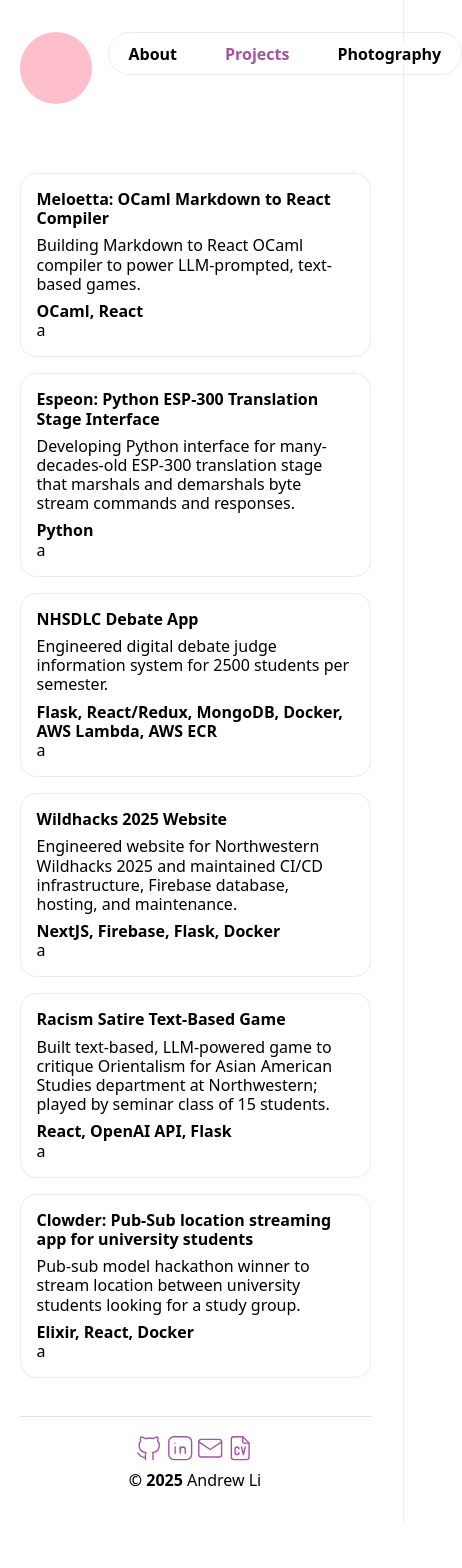
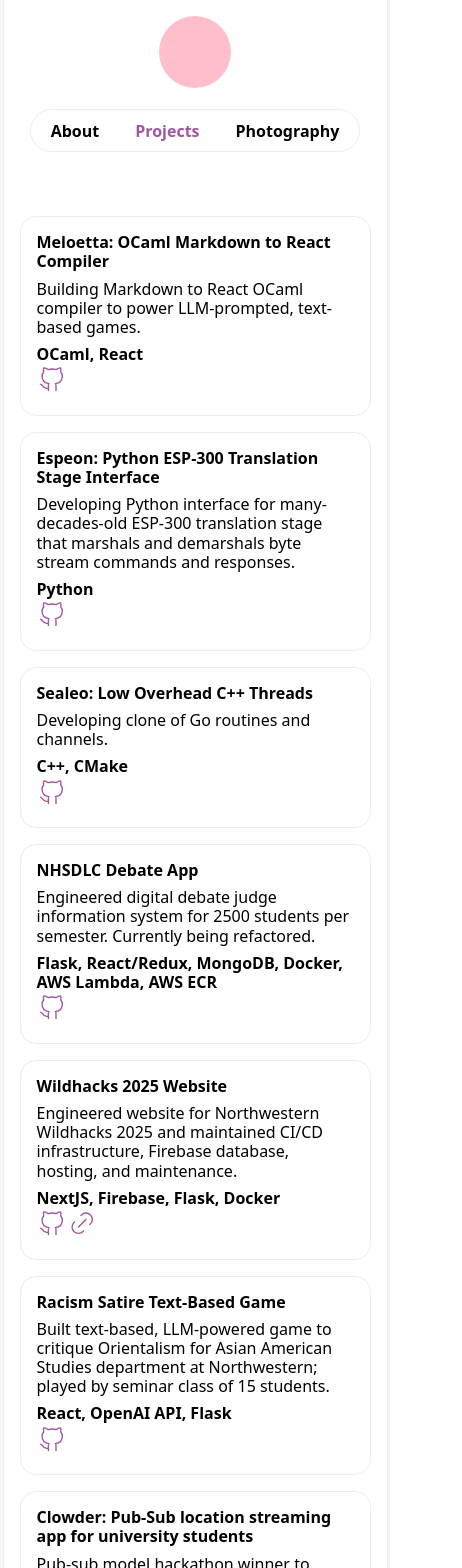
Before and after one commit to andrlime/personal-website, a React (Vite) app: page /projects in a window 390 px wide. Shown: the top 1568 px of the page, 462 px wide, since content can reach past the window. Before the commit the page ends 1523 px from the top, so only its background shows below. Built offline with nearby package versions, Linux system fonts and the light colour scheme.

Commit message:
mobile optimisation and add links to projects

```diff
--- a/src/app.scss
+++ b/src/app.scss
@@ -13,7 +13,7 @@
   border-left: 0.5px solid colors.$border-light;
   border-right: 0.5px solid colors.$border-light;
 
-  padding: 2rem;
+  padding: 1rem;
 
   width: 90vw;
   @include breakpoints.sm {
--- a/src/components/experience/experience.scss
+++ b/src/components/experience/experience.scss
@@ -2,11 +2,10 @@
 @use "@/shared/breakpoints";
 
 .experience_box__box {
-    border: 0.5px solid colors.$border-light;
+    border: 1px solid colors.$border-light;
     border-radius: 20px;
     padding: 0.8rem;
 
-    width: 100%;
     @include breakpoints.md {
       width: 50%;
     }
--- a/src/components/navigation/navigation.scss
+++ b/src/components/navigation/navigation.scss
@@ -3,21 +3,33 @@
 
 .navigation_bar__container {
     display: flex;
+    flex-wrap: wrap;
     gap: 1rem;
+
+    flex-direction: column;
+    @include breakpoints.xs {
+        flex-direction: row;
+    }
     // align-items: center;
 }
 
 .navigation_bar__bar {
     display: flex;
-    gap: 1rem;
+    flex-wrap: wrap;
+    justify-content: center;
+    align-items: center;
+
+    gap: 0.25rem;
     justify-self: center;
 
     height: fit-content;
     margin: 0 auto;
     padding: 0.25rem;
 
-    border-radius: 10000px;
+    border-radius: 24px;
     border: 1.5px solid colors.$border-light;
+
+    width: fit-content;
 }
 
 .navigation_bar__picture {
--- a/src/components/socials/GithubIcon.tsx
+++ b/src/components/socials/GithubIcon.tsx
@@ -1,8 +1,12 @@
 import { IconBrandGithub } from "@tabler/icons-react";
 import IconWrapper from "./IconWrapper";
 
-export const GithubIcon = () => (
-  <IconWrapper href="https://github.com/andrlime/" IconComponent={IconBrandGithub} />
+interface IIcon {
+  link: string;
+}
+
+export const GithubIcon: React.FC<IIcon> = ({link}) => (
+  <IconWrapper href={link} IconComponent={IconBrandGithub} />
 );
 
 export default GithubIcon;
--- a/src/components/socials/IconWrapper.tsx
+++ b/src/components/socials/IconWrapper.tsx
@@ -5,11 +5,13 @@
 interface IIconWrapper {
   href: string;
   IconComponent: Icon;
+  size?: string;
+  stroke?: number;
 }
 
-export const IconWrapper: React.FC<IIconWrapper> = ({href, IconComponent}) => (
+export const IconWrapper: React.FC<IIconWrapper> = ({href, IconComponent, size = "1.9rem", stroke = 1.1}) => (
   <a className="socials_icon" href={href}>
-    <IconComponent size="1.9rem" stroke={1.1} />
+    <IconComponent size={size} stroke={stroke} />
   </a>
 );
 
--- /dev/null
+++ b/src/components/socials/LinkIcon.tsx
@@ -0,0 +1,12 @@
+import { IconLink } from "@tabler/icons-react";
+import IconWrapper from "./IconWrapper";
+
+interface IIcon {
+  link: string;
+}
+
+export const LinkIcon: React.FC<IIcon> = ({link}) => (
+  <IconWrapper href={link} IconComponent={IconLink} />
+);
+
+export default LinkIcon;
--- a/src/components/socials/SocialsGrid.tsx
+++ b/src/components/socials/SocialsGrid.tsx
@@ -5,7 +5,7 @@
 
 export const SocialsGrid: React.FC = () => (
   <div>
-    <GithubIcon />
+    <GithubIcon link={"https://github.com/andrlime/"} />
     <LinkedinIcon />
     <EmailIcon />
     <ResumeIcon />
--- /dev/null
+++ b/src/components/socials/VideoIcon.tsx
@@ -0,0 +1,12 @@
+import { IconVideo } from "@tabler/icons-react";
+import IconWrapper from "./IconWrapper";
+
+interface IIcon {
+  link: string;
+}
+
+export const VideoIcon: React.FC<IIcon> = ({link}) => (
+  <IconWrapper href={link} IconComponent={IconVideo} />
+);
+
+export default VideoIcon;
--- a/src/data/navigation.ts
+++ b/src/data/navigation.ts
@@ -6,5 +6,5 @@
 export const NAVIGATION_ITEMS: Array<INavigationItem> = [
     {text: "About", href: "/about"},
     {text: "Projects", href: "/projects"},
-    {text: "Photography", href: "/photos"},
+    {text: "Photography", href: "/photos"}
 ];
--- a/src/pages/ProjectsPage.tsx
+++ b/src/pages/ProjectsPage.tsx
@@ -6,15 +6,15 @@
   return (
     <div className="page__body" id="page__404body">
       <div id="projects_page__grid">
-        <ProjectCard title={"Meloetta: OCaml Markdown to React Compiler"} description={"Building Markdown to React OCaml compiler to power LLM-prompted, text-based games."} tags={"OCaml, React"} link={"a"} />
-        <ProjectCard title={"Espeon: Python ESP-300 Translation Stage Interface"} description={"Developing Python interface for many-decades-old ESP-300 translation stage that marshals and demarshals byte stream commands and responses."} tags={"Python"} link={"a"} />
-        {/* <ProjectCard title={"Sealeo: Low Overhead C++ Threads"} description={"Developing clone of Go routines and channels."} tags={"C++, CMake"} link={"a"} /> */}
+        <ProjectCard title={"Meloetta: OCaml Markdown to React Compiler"} description={"Building Markdown to React OCaml compiler to power LLM-prompted, text-based games."} tags={"OCaml, React"} github={"https://github.com/andrlime/porygon/tree/main/meloetta"} />
+        <ProjectCard title={"Espeon: Python ESP-300 Translation Stage Interface"} description={"Developing Python interface for many-decades-old ESP-300 translation stage that marshals and demarshals byte stream commands and responses."} tags={"Python"} github={"https://github.com/andrlime/porygon/tree/main/espeon"} />
+        <ProjectCard title={"Sealeo: Low Overhead C++ Threads"} description={"Developing clone of Go routines and channels."} tags={"C++, CMake"} github={"https://github.com/andrlime/porygon/tree/main/sealeo"} />
 
-        <ProjectCard title={"NHSDLC Debate App"} description={"Engineered digital debate judge information system for 2500 students per semester."} tags={"Flask, React/Redux, MongoDB, Docker, AWS Lambda, AWS ECR"} link={"a"} />
-        <ProjectCard title={"Wildhacks 2025 Website"} description={"Engineered website for Northwestern Wildhacks 2025 and maintained CI/CD infrastructure, Firebase database, hosting, and maintenance."} tags={"NextJS, Firebase, Flask, Docker"} link={"a"} />
-        <ProjectCard title={"Racism Satire Text-Based Game"} description={"Built text-based, LLM-powered game to critique Orientalism for Asian American Studies department at Northwestern; played by seminar class of 15 students."} tags={"React, OpenAI API, Flask"} link={"a"} />
+        <ProjectCard title={"NHSDLC Debate App"} description={"Engineered digital debate judge information system for 2500 students per semester. Currently being refactored."} tags={"Flask, React/Redux, MongoDB, Docker, AWS Lambda, AWS ECR"} github={"https://github.com/andrlime/NewDebateApp/"} />
+        <ProjectCard title={"Wildhacks 2025 Website"} description={"Engineered website for Northwestern Wildhacks 2025 and maintained CI/CD infrastructure, Firebase database, hosting, and maintenance."} tags={"NextJS, Firebase, Flask, Docker"} github={"https://github.com/NUWildHacks/website2025"} link={"https://www.wildhacks.net/"} />
+        <ProjectCard title={"Racism Satire Text-Based Game"} description={"Built text-based, LLM-powered game to critique Orientalism for Asian American Studies department at Northwestern; played by seminar class of 15 students."} tags={"React, OpenAI API, Flask"} github={"https://github.com/andrlime/porygon/tree/main/sunflora"} />
 
-        <ProjectCard title={"Clowder: Pub-Sub location streaming app for university students"} description={"Pub-sub model hackathon winner to stream location between university students looking for a study group."} tags={"Elixir, React, Docker"} link={"a"} />
+        <ProjectCard title={"Clowder: Pub-Sub location streaming app for university students"} description={"Pub-sub model hackathon winner to stream location between university students looking for a study group."} tags={"Elixir, React, Docker"} github={"https://github.com/andrlime/Wildhacks2023"} youtube={"https://www.youtube.com/watch?v=rIFhqEU1GEA"} />
       </div>
     </div>
   );
--- a/src/pages/pages.scss
+++ b/src/pages/pages.scss
@@ -16,7 +16,7 @@
   .page__two_columns {
     display: flex;
     flex-direction: column;
-    gap: 2em;
+    gap: 1em;
     width: 100%;
 
     @include breakpoints.md {
--- a/src/projects/ProjectCard.tsx
+++ b/src/projects/ProjectCard.tsx
@@ -1,20 +1,28 @@
 import "./projects.scss";
+
+import LinkIcon from "@/components/socials/LinkIcon";
+import GithubIcon from "@/components/socials/GithubIcon";
+import VideoIcon from "@/components/socials/VideoIcon";
 
 interface IProjectCard {
   title: string;
   description: string;
   tags: string;
-  link: string;
+  github?: string;
+  link?: string;
+  youtube?: string;
 }
 
-export const ProjectCard: React.FC<IProjectCard> = ({title, description, link, tags}) => {
+export const ProjectCard: React.FC<IProjectCard> = ({title, description, tags, github, link, youtube}) => {
   return (
     <div className="project__card">
       <div className="project__title">{title}</div>
       <div>{description}</div>
       <div className="project__bottom">
         <div><strong>{tags}</strong></div>
-        <a>{link}</a>
+        {github && <GithubIcon link={github} />}
+        {link && <LinkIcon link={link} />}
+        {youtube && <VideoIcon link={youtube} />}
       </div>
     </div>
   );
```
